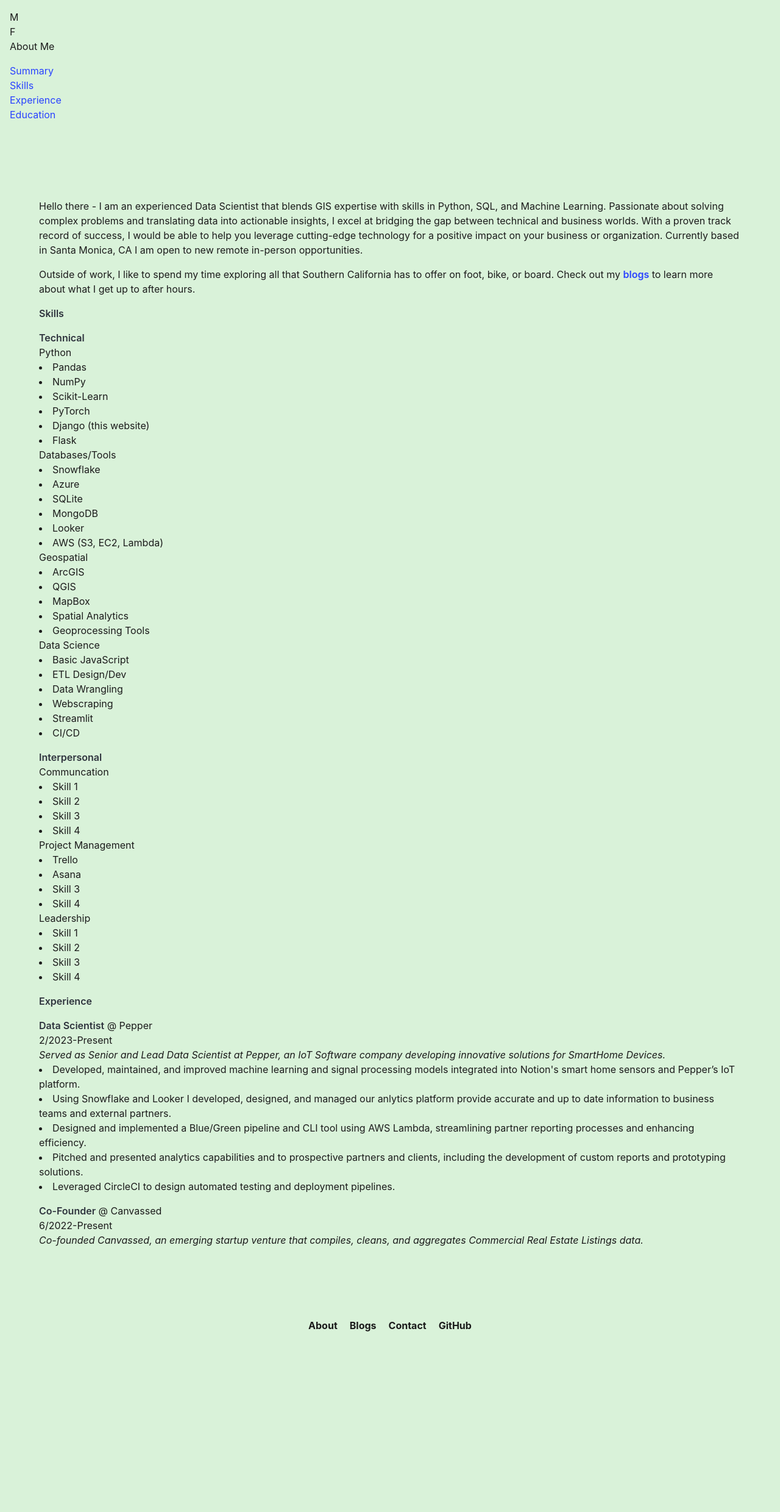
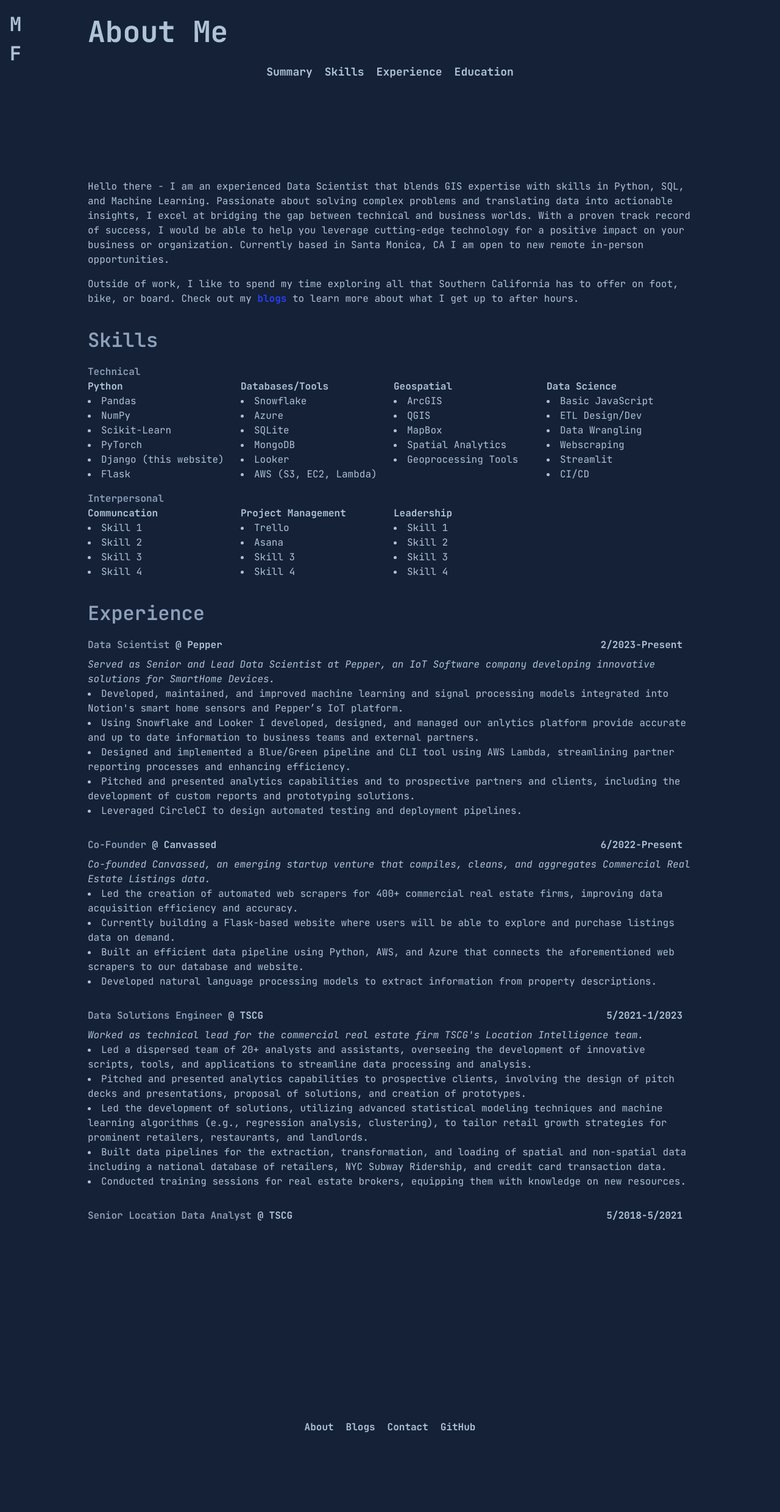
Before and after one commit to mfavorito1995/mf, a Django app: page /about_me/ in a window 1280 px wide. Shown: the whole page at 61% size. After the commit the page ends 2349 px from the top, so only its background shows below. Run offline with Django 5.2, Linux system fonts and the light colour scheme.

Commit message:
Updated styles on resume and added new font.

```diff
--- a/mf_site/about_me/templates/about_me/index.html
+++ b/mf_site/about_me/templates/about_me/index.html
@@ -1,24 +1,20 @@
 {% extends "_base_side.html" %}
 
-<style>
+{% load static %}
 
-.res-cont {
-    margin-top: 1rem;
-    margin-bottom: 3rem;
-}
-
-</style>
-
+{% block pagestyles %}
+    <link rel="stylesheet" href="{% static 'css/about_me.css' %}">
+{% endblock %}
 
 {% block statictop %}
     <div class="mb-4">
         <h1>About Me</h1>
     </div>
-    <ul class="flex gap-5 md:mb-3 md:gap-8">
-            <li><a href="#my-summary">Summary</a></li>
-            <li><a href="#my-skills">Skills</a></li>
-            <li><a href="#my-experience">Experience</a></li>
-            <li><a href="#my-education">Education</a></li>
+    <ul class="horizontal-list">
+            <li><a class="hero-link" href="#my-summary">Summary</a></li>
+            <li><a class="hero-link" href="#my-skills">Skills</a></li>
+            <li><a class="hero-link" href="#my-experience">Experience</a></li>
+            <li><a class="hero-link" href="#my-education">Education</a></li>
     </ul>
 {% endblock statictop %}
 {% block content %}
@@ -36,10 +32,11 @@
             <h2><strong>Skills</strong></h2>
         </div>
         <div class="mb-4">
-            <div class="flex flex-col">
+            <div class="skills-row">
                 <h4><strong>Technical</strong></h4>
-                <div class="flex flex-row flex-grow">
-                    <div class="flex flex-col" style="width: 20%">
+                <div class="fixed-grid has-4-cols">
+                    <div class="grid">
+                        <div class="cell">
                             <h4>Python</h4>
                             <li>Pandas</li>
                             <li>NumPy</li>
@@ -48,7 +45,7 @@
                             <li>Django (this website)</li>
                             <li>Flask</li>
                         </div>
-                    <div class="flex flex-col" style="width: 20%">
+                        <div class="cell">
                             <h4>Databases/Tools</h4>
                             <li>Snowflake</li>
                             <li>Azure</li>
@@ -57,7 +54,7 @@
                             <li>Looker</li>
                             <li>AWS (S3, EC2, Lambda)</li>
                         </div>
-                    <div class="flex flex-col" style="width: 20%">
+                        <div class="cell">
                             <h4>Geospatial</h4>
                             <li>ArcGIS</li>
                             <li>QGIS</li>
@@ -65,7 +62,7 @@
                             <li>Spatial Analytics</li>
                             <li>Geoprocessing Tools</li>
                         </div>
-                    <div class="flex flex-col" style="width: 20%">
+                        <div class="cell">
                             <h4>Data Science</h4>
                             <li>Basic JavaScript</li>
                             <li>ETL Design/Dev</li>
@@ -77,25 +74,27 @@
                     </div>
                 </div>
             </div>
+        </div>
         <div class="mb-4">
-            <div class="flex flex-col">
+            <div class="skills-row">
                 <h4><strong>Interpersonal</strong></h4>
-                <div class="flex flex-row flex-grow">
-                    <div class="flex flex-col" style="width: 20%">
+                <div class="fixed-grid has-4-cols">
+                    <div class="grid">
+                        <div class="cell">
                             <h4>Communcation</h4>
                             <li>Skill 1</li>
                             <li>Skill 2</li>
                             <li>Skill 3</li>
                             <li>Skill 4</li>
                         </div>
-                    <div class="flex flex-col" style="width: 20%">
+                        <div class="cell">
                             <h4>Project Management</h4>
                             <li>Trello</li>
                             <li>Asana</li>
                             <li>Skill 3</li>
                             <li>Skill 4</li>
                         </div>
-                    <div class="flex flex-col" style="width: 20%">
+                        <div class="cell">
                             <h4>Leadership</h4>
                             <li>Skill 1</li>
                             <li>Skill 2</li>
@@ -106,12 +105,13 @@
                 </div>
             </div>
         </div>
+    </div>
     <div class="container mt-4 mb-8" id="my-experience">
         <div class="mb-4">
             <h2><strong>Experience</strong></h2>
         </div>
-        <div class="flex flex-col mb-4">
-            <div class="container flex flex-row" style="justify-content: space-between;">
+        <div class="experience-item">
+            <div class="experience-title">
                 <h4><strong>Data Scientist</strong> @ Pepper</h4>
                 <h4>2/2023-Present</h4>
             </div>
@@ -124,8 +124,8 @@
                 <li>Leveraged CircleCI to design automated testing and deployment pipelines.</li>
             </div>
         </div>
-        <div class="flex flex-col mb-4">
-            <div class="container flex flex-row" style="justify-content: space-between;">
+        <div class="experience-item">
+            <div class="experience-title">
                 <h4><strong>Co-Founder</strong> @ Canvassed</h4>
                 <h4>6/2022-Present</h4>
             </div>
@@ -137,12 +137,12 @@
                 <li>Developed natural language processing models to extract information from property descriptions.</li>
             </div>
         </div>
-        <div class="flex flex-col mb-4">
-            <div class="container flex flex-row" style="justify-content: space-between;">
+        <div class="experience-item">
+            <div class="experience-title">
                 <h4><strong>Data Solutions Engineer</strong> @ TSCG</h4>
                 <h4>5/2021-1/2023</h4>
             </div>
-            <div class="flex flex-col">
+            <div class="experience-details">
                 <p><i>Worked as technical lead for the commercial real estate firm TSCG's Location Intelligence team.</i></p>
                 <li>Led a dispersed team of 20+ analysts and assistants, overseeing the development of innovative scripts, tools, and applications to streamline data processing and analysis.</li>
                 <li>Pitched and presented analytics capabilities to prospective clients, involving the design of pitch decks and presentations, proposal of solutions, and creation of prototypes.</li>
@@ -151,12 +151,12 @@
                 <li>Conducted training sessions for real estate brokers, equipping them with knowledge on new resources.</li>
             </div>
         </div>
-        <div class="flex flex-col mb-4">
-            <div class="container flex flex-row" style="justify-content: space-between;">
+        <div class="experience-item">
+            <div class="experience-title">
                 <h4><strong>Senior Location Data Analyst</strong> @ TSCG</h4>
                 <h4>5/2018-5/2021</h4>
             </div>
-            <div class="flex flex-col">
+            <div class="experience-details">
                 <p><i>Lead Location Data Analyst in TSCG's New York City Office</i></p>
                 <li>Used ArcGIS, Excel, Python, and SQL to analyze data and create custom reports, graphics, and maps.</li>
                 <li>Built client-specific models for site selection, market entry, and void analysis.</li>
@@ -169,11 +169,11 @@
         <div class="mb-4">
             <h2><strong>Education</strong></h2>
         </div>
-        <div class="flex flex-col mb-4">
-            <div class="container flex flex-row" style="justify-content: space-between;">
+        <div class="experience-item">
+            <div class="experience-title">
                 <h4><strong>B.A. Geography, International Affairs</strong> @ The George Washington University</h4>
             </div>
-            <div class="flex flex-col">
+            <div class="experience-details">
                 <p><i>Cum Laude</i></p>
                 <li>Minor in Geographic Information Systems</p>
                 <li>Concentration in International Environmental Studies</li>
--- a/mf_site/homepage/templates/homepage/index.html
+++ b/mf_site/homepage/templates/homepage/index.html
@@ -8,11 +8,11 @@
 
 {% block content %}
     <div class="homepage-container" style="justify-content: space-between">
-        <div id="name-div" class="name-div">
+        <div id="name-div" class="name-container">
             <p class="name-text">Mark<br>Favorito</h1>
         </div>
-        <div class="my-4 leading-loose">
-            <h2 class="leading-normal" style="justify-content: flex-end">
+        <div class="description-container">
+            <h2 class="description-text">
             Data Scientist,<br>
             Geospatial Developer,<br>
             Trail Runner,</br>
--- /dev/null
+++ b/mf_site/static/css/about_me.css
@@ -0,0 +1,53 @@
+.res-cont {
+    margin-top: 1rem;
+    margin-bottom: 3rem;
+}
+
+.skills-row {
+
+    display: flex;
+    flex-direction: column;
+
+}
+
+.skills-col-container {
+
+    display: flex;
+    flex-direction: row;
+    flex-grow: 1;
+
+}
+
+.skills-column {
+
+    display: flex;
+    flex-direction: column;
+    width: 25%;
+
+}
+
+.experience-item {
+
+    display: flex;
+    flex-direction: column;
+    margin-bottom: 2rem;
+    margin-top: 1rem;
+
+}
+
+.experience-title {
+
+    display: flex;
+    flex-direction: row;
+    justify-content: space-between;
+    padding-right: 1rem;
+    margin-bottom: 0.5rem;
+
+}
+
+.experience-details {
+
+    display: flex;
+    flex-direction: column;
+
+}
--- a/mf_site/static/css/footer.css
+++ b/mf_site/static/css/footer.css
@@ -6,15 +6,6 @@
     align-items: center;
 }
 
-.footer-list {
-
-    display: flex;
-    gap: 1.25rem;
-    margin-bottom: 0.75 rem;
-    justify-content: center;
-
-}
-
 .footer-link {
     color: var(--bulma-body-color);
     font-weight: bold;
--- a/mf_site/static/css/global.css
+++ b/mf_site/static/css/global.css
@@ -1,3 +1,4 @@
+
 html {
     line-height: 1.5;
 }
@@ -39,3 +40,81 @@ html {
 .h-full {
     height: 100%
 }
+
+.horizontal-list {
+
+    display: flex;
+    gap: 1.25rem;
+    margin-bottom: 0.75 rem;
+    justify-content: center;
+
+}
+
+.side-container {
+
+    display: flex;
+    flex-direction: row;
+
+}
+
+.gutter {
+
+    display: flex;
+    flex-shrink: 0;
+    width: 10vw;
+
+}
+
+.middle {
+
+    display: flex;
+    flex-direction: column;
+    width: 100%;
+
+}
+
+.statictop-container {
+
+    margin-bottom: 1rem;
+    min-height: 10vh;
+    max-height: 20vh;
+
+}
+
+.content-container {
+
+    display: flex;
+    flex-direction: column;
+    flex-shrink: 0;
+    overflow-y: auto;
+    max-height: 70vh;
+
+}
+
+.hero-link {
+
+    color: var(--bulma-body-color);
+    font-weight: bold;
+    font-size: large;
+
+}
+
+h1 {
+
+    font-size: 3rem;
+    font-weight:700;
+
+}
+
+h2 {
+
+    font-size: xx-large;
+    font-weight:700;
+
+}
+
+h4 {
+
+    font-weight:700;
+
+}
--- a/mf_site/static/css/theme.css
+++ b/mf_site/static/css/theme.css
@@ -1,6 +1,9 @@
 /* Custom Bulma Theme */
+@import url('https://fonts.googleapis.com/css2?family=JetBrains+Mono:ital,wght@0,100..800;1,100..800&family=VT323&display=swap');
 
 :root {
-    --bulma-body-background-color: hsl(120, 50%, 90%);
-    --bulma-body-color: #1b1b1b;
+    --bulma-body-background-color: #152136;
+    --bulma-body-color: #aec3d6;
+    --bulma-text-strong: #8EA1BB;
+    --bulma-family-primary: "JetBrains Mono";
 }
--- a/mf_site/templates/_base_side.html
+++ b/mf_site/templates/_base_side.html
@@ -2,31 +2,31 @@
 
 {% block body %}
 <body class="base-body">
-    <div class="flex flex-col h-full mx-4">
+    <div class="main-container">
         <div class="main-content">
-            <div id="sidebar" class="flex flex-row">
-                <div class = "flex-shrink-0 w-10vw">
+            <div id="sidebar" class="side-container">
+                <div class="gutter">
                     <h2>
                         M<br>
                         F
                     </h2>
                 </div>
 
-                <div class="flex flex-col" style="width: 100%">
-                    <div class="flex-grow-1">
-                        <div class="mb-4" style="min-height: 10vh; max-height: 20vh;">
+                <div class="middle">
+                    <div class="is-flex-grow-1">
+                        <div class="mb-4 statictop-container">
                             {% block statictop %}
                             {% endblock statictop %}
                         </div>
                     </div>
-                    <div class="flex-shrink-0 overflow-y-auto" style="max-height: 70vh;">
+                    <div class="content-container">
                         {% block content %}
                         {% endblock content %}
                     </div>
                 </div>
 
-                <div class= "flex flex-shrink-0 w-10vw">
-                    <div class="flex flex-col">
+                <div class="gutter">
+                    <div class="is-flex-direction-column">
                         {% block rightside %}
                         {% endblock rightside %}
                     </div>
--- a/mf_site/templates/_footer.html
+++ b/mf_site/templates/_footer.html
@@ -5,7 +5,7 @@
 {% endblock %}
 
 <footer class="footer-container flex-shrink-0 h-10vh content-center">
-    <ul class="footer-list flex gap-5 md:mb-3 md:gap-8 justify-center">
+    <ul class="horizontal-list">
         <li><a class="footer-link" href="/about_me/">About</a></li>
         <li><a class="footer-link" href="/blog/">Blogs</a></li>
         <li><a class="footer-link" href="/contact/">Contact</a></li>
--- a/mf_site/templates/_head.html
+++ b/mf_site/templates/_head.html
@@ -10,11 +10,19 @@
         "width=device-width, initial-scale=1.0">
     <title>_Base</title>
 
+    <style>
+        @font-face {
+            font-family: 'YourFontName';
+            src: url('{% static "fonts/JetBrainsMono-Medium.woff2" %}') format('woff2'),
+            font-weight: normal;
+            font-style: normal;
+        }
+    </style>
+
     <link rel="stylesheet" href="https://cdn.jsdelivr.net/npm/bulma@1.0.0/css/bulma.min.css">
     <link rel="stylesheet" href="{% static 'css/theme.css' %}">
     <link rel="stylesheet" href="{% static 'css/global.css' %}">
-    {% comment %}
-    <link rel="stylesheet" href="{% static 'css/flex.css' %}"> {% endcomment %}
+    <link rel="stylesheet" href="{% static 'css/flex.css' %}">
     {% block pagestyles %}
     {% endblock %}
 
```
Also changed, not shown: mf_site/static/css/homepage.css (+15 -1 lines), mf_site/static/css/flex.css (line endings or trailing spaces). Lines whose indentation alone changed are shown as unchanged.
